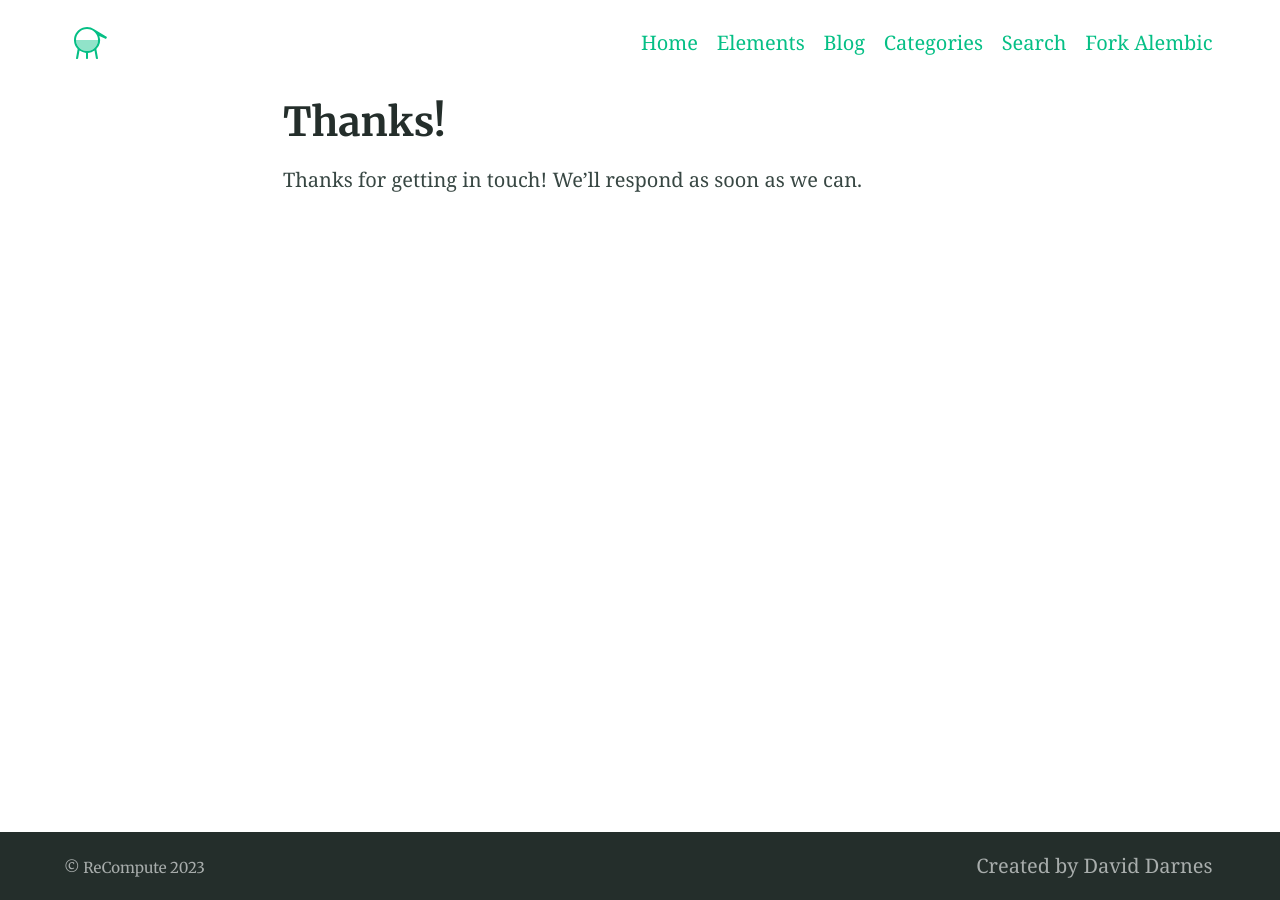
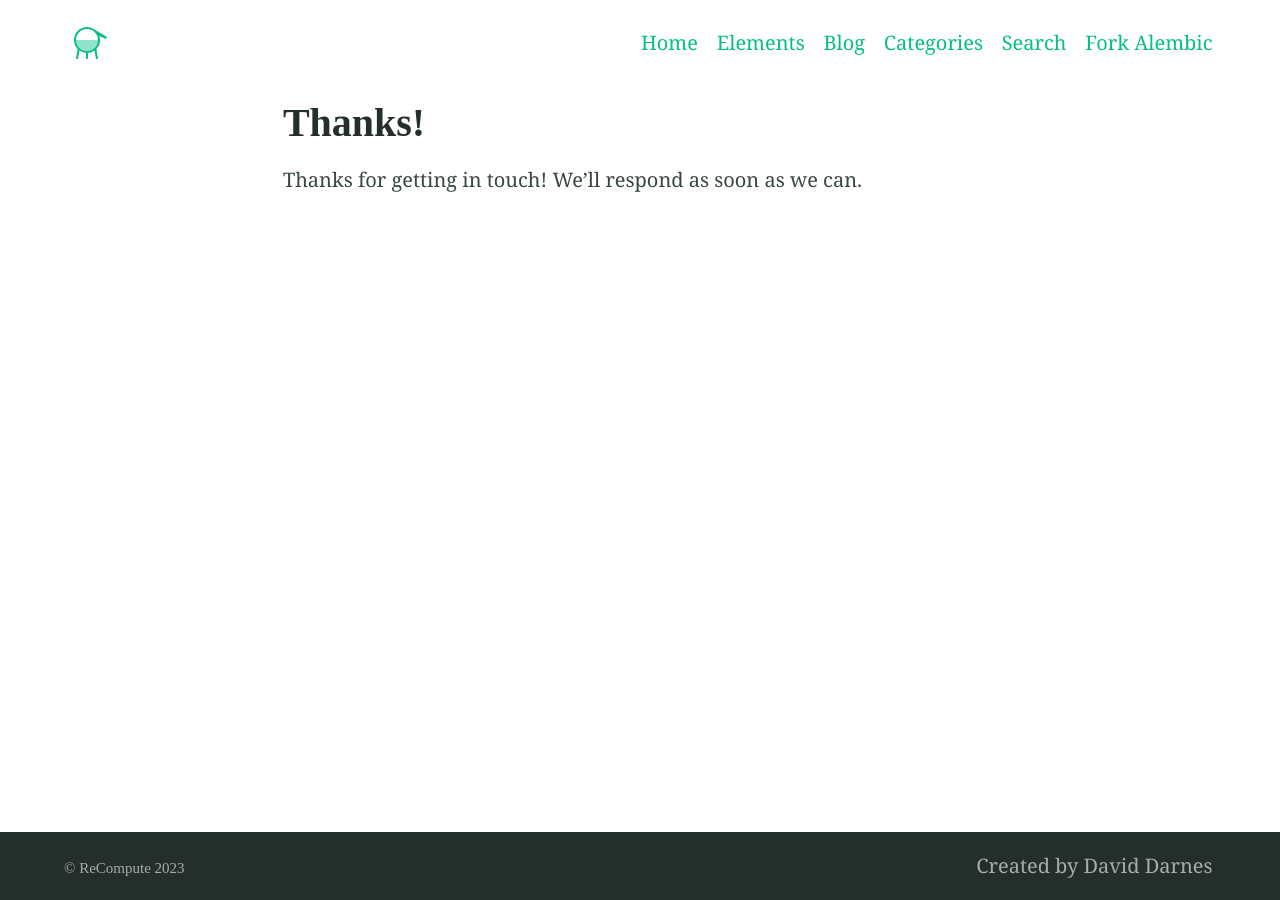
Before and after one commit to ResponsibleComputingCollective/responsiblecomputingcollective.github.io, a Jekyll site: the page built from thanks.md, in a window 1280 px wide. Built offline with Jekyll 4.4.1, drawn with Linux system fonts in a browser that asks for light colours.

Commit message:
add Barlow google font url

```diff
--- a/_config.yml
+++ b/_config.yml
@@ -158,4 +158,4 @@ fonts:
   preconnect_urls:
     - https://fonts.gstatic.com
   font_urls:
-    - https://fonts.googleapis.com/css2?family=Merriweather:wght@400;700&display=swap
+    - https://fonts.googleapis.com/css2?family=Barlow:ital,wght@0,400;0,700;1,400&display=swap
```
